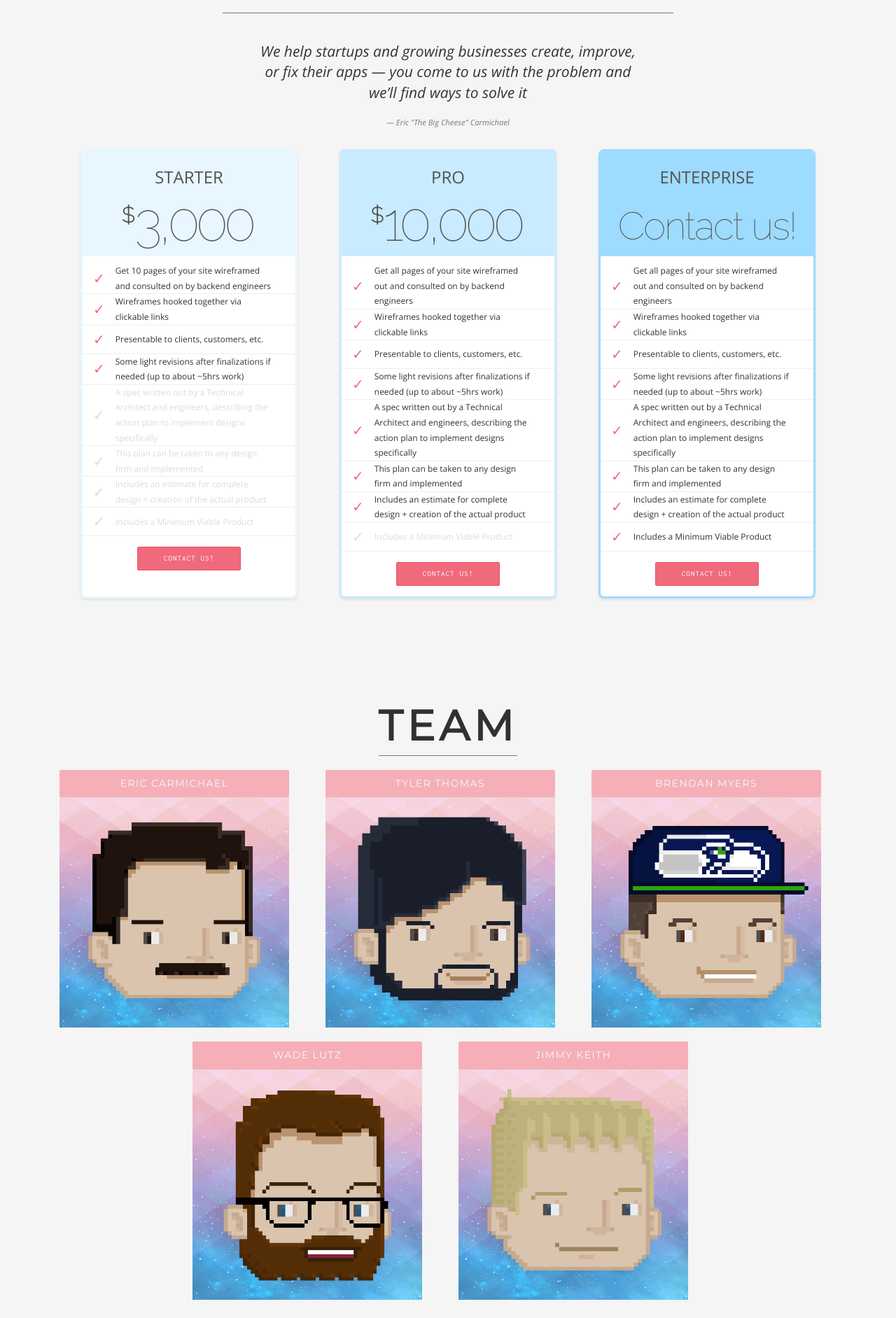
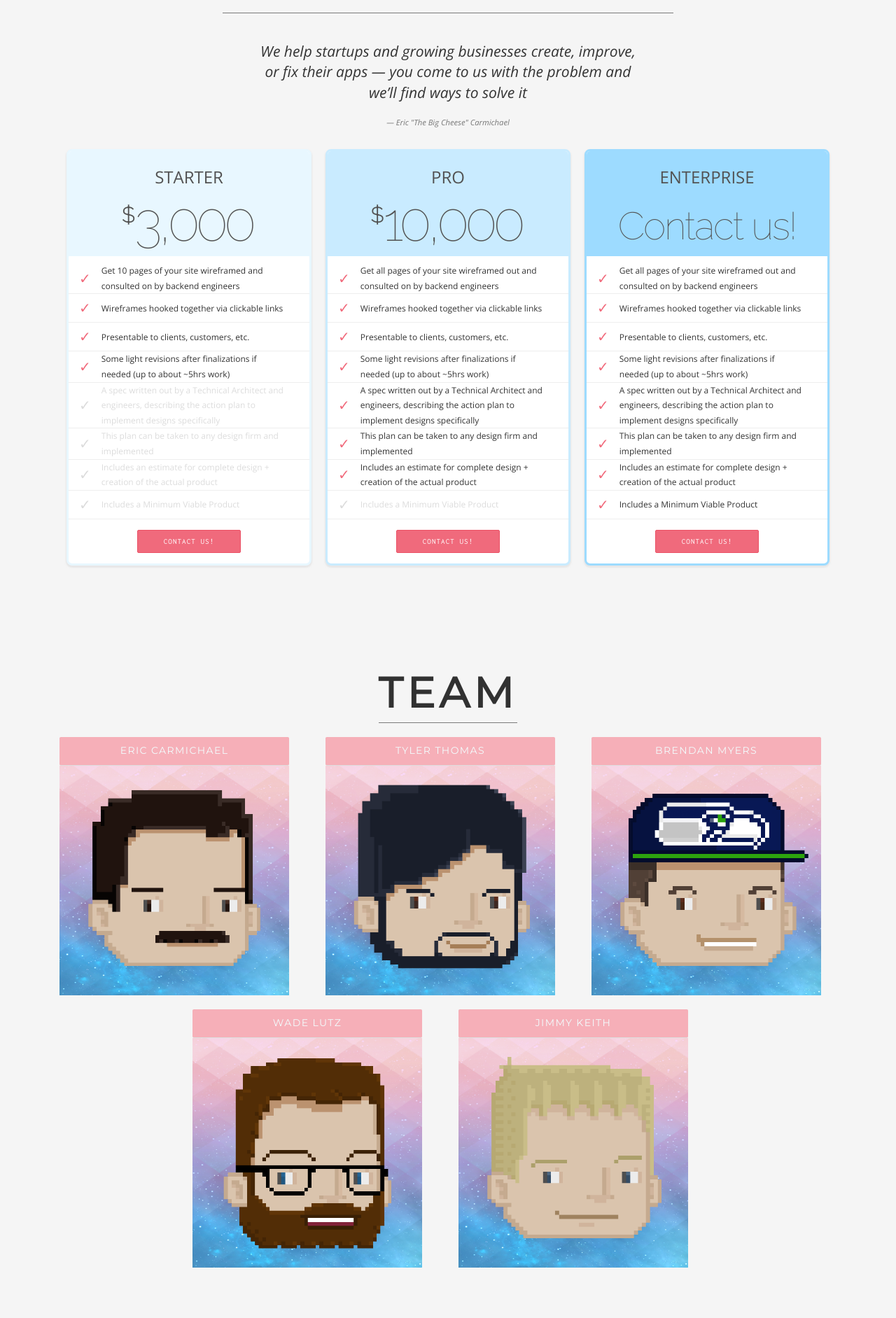
Before and after one commit to ckcollab/ckcollab, a Jekyll site: the page built from index.html, in a window 1280 px wide. Shown: the part 2152-4035 px from the top of the page at 70% size. Built offline with Jekyll 4.4.1, drawn with Linux system fonts in a browser that asks for light colours.

Commit message:
Made width based on pixels and not vw, added media query to handle between 992px and 1149 width.

```diff
--- a/assets/css/custom.css
+++ b/assets/css/custom.css
@@ -191,9 +191,7 @@
 /* Extra large desktop */
 @media (min-width: 2560px) {
 
-    .media-list {
-        margin-left: 10vw;
-    }
+
     .container {
         width: 1440px;
     }
@@ -290,6 +288,7 @@
     .navbar.navbar-transparent .navbar-header {
         text-align: center;
     }
+
 
     #astro_1, #astro_2 {
         max-width: 100vw;
@@ -809,8 +808,8 @@
 }
 
 .media-list {
-    margin-left: 5vw;
-    margin-right: 15vw;
+    margin-left: 25px;
+    margin-right: 50px;
 }
 
 .media {
@@ -885,7 +884,9 @@
 @media screen and (min-width: 2559px) {
 
     .media-list{
-        margin-left: 0vw;
+        margin-left: 250px;
+        margin-right: 250px;
+
     }
 
     .col-xl-1 {
@@ -926,10 +927,7 @@
     .overlay {
         padding: 0 200px !important;
     }
-    .media-list{
-        margin-left: 0vw;
-        margin-right: 0vw;
-    }
+
 }
 
 @media screen and (max-width: 767px) {
@@ -937,14 +935,14 @@
         display: flex;
         justify-content: center;
     }
-
+    .media-list{
+        margin-left: 0px;
+        margin-right: 0px;
+    }
     .overlay {
         padding: 0 30px !important;
     }
-    .media-list{
-        margin-left: 5vw;
-        margin-right: 10vw;
-    }
+
 }
 
 @media screen and (min-width: 991px) {
@@ -1130,13 +1128,20 @@
     border-color: #f06a7c;
 }
 
-@media screen and (max-width: 1150px) {
+@media (max-width: 2559px) and (min-width: 1150px) {
     .card {
         margin: 10px 10px;
     }
     .media-list{
-        margin-left: 5vw;
-        margin-right: 16vw;
+        margin-left: 175px;
+        margin-right: 225px;
+    }
+}
+
+@media (max-width: 1149px) and (min-width: 992px){
+    .media-list{
+        margin-left: 100px;
+        margin-right: 100px;
     }
 }
 
```
